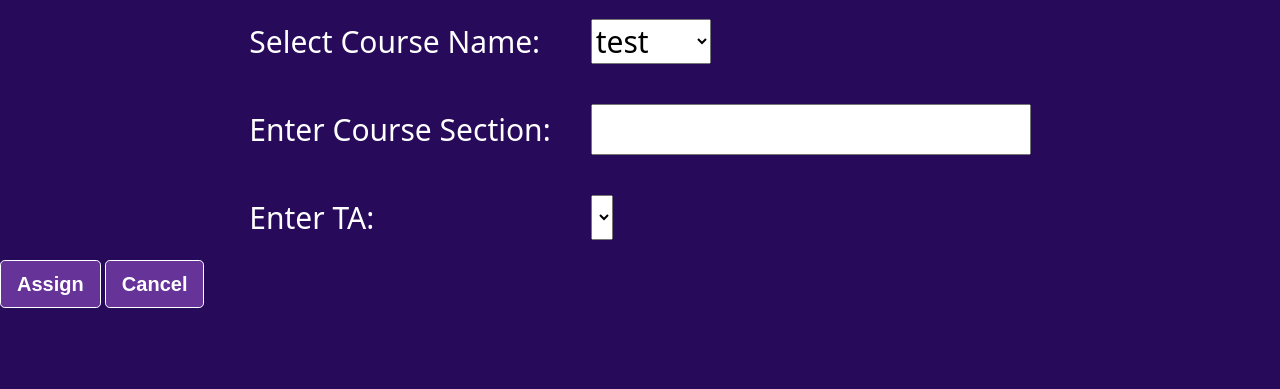
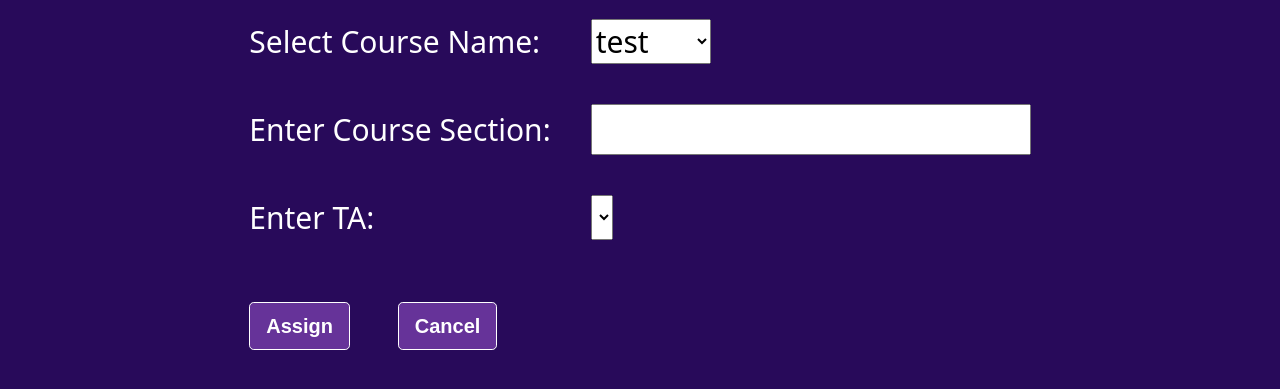
Before and after one commit to jrya99/CS361Repo_1.0, a Django app: page /assignta/ in a window 1280 px wide. Shown: the part 238-627 px from the top of the page. Run offline with Django 4.2, Linux system fonts and the light colour scheme; data comes from the database, SQL or seed files in the repository; lists and menus that the app fills with data are empty.

Commit message:
change buttom button paddings to align with tables

```diff
--- a/static/css/loginstyle.css
+++ b/static/css/loginstyle.css
@@ -89,6 +89,11 @@
 	padding:20px 0px 20px 40px;
 }
 
+.buttomButtons{
+	display: inline-block;
+	padding:20px 40px 20px 0px;
+}
+
 .buttons{
 	background-color: rebeccapurple;
 	border-color:white;
--- a/templates/assignta.html
+++ b/templates/assignta.html
@@ -59,9 +59,13 @@
                     </select>
                 </td>
             </tr>
+            <tr>
+                <td>
+                    <a class="buttomButtons" href="/viewcourse"><input class="btn btn-lg buttons" type="submit" value="Assign"></a>
+                    <div class="buttomButtons"><input class="btn btn-lg buttons" type="button" onclick="history.back()" value="Cancel"></div>
+                </td>
+            </tr>
         </table>
-        <a href="/viewcourse"><input class="btn btn-lg buttons" type="submit" value="Assign"></a>
-        <input class="btn btn-lg buttons" type="button" onclick="history.back()" value="Cancel">
     </form>
     <div class="errorMessage"><p>{{ message }}</p></div>
 </body>
--- a/templates/createcourse.html
+++ b/templates/createcourse.html
@@ -30,7 +30,7 @@
     <div class="tableAdjust">
         <form action="" method="post">
             {% csrf_token %}
-            <div class="table loginTable ">
+            <div class=" loginTable ">
                 <table class="loginTable">
                     <tr>
                         <td>Course Name: </td>
@@ -50,8 +50,8 @@
                     </tr>
                     <tr>
                         <td>
-                                <a class="anchorPadding buttonsCenter" href="/viewcourse"><input class="btn btn-lg buttons" type="submit" value="Create"></a>
-                                <div class="anchorPadding "><input class="btn btn-lg buttons" type="button" onclick="history.back()" value="Cancel"></div>
+                            <a class="buttomButtons" href="/viewcourse"><input class="btn btn-lg buttons" type="submit" value="Create"></a>
+                            <div class="buttomButtons "><input class="btn btn-lg buttons" type="button" onclick="history.back()" value="Cancel"></div>
                         </td>
                     </tr>
                 </table>
--- a/templates/viewmessage.html
+++ b/templates/viewmessage.html
@@ -31,11 +31,9 @@
     <h1 class="header2">Messages</h1>
     <div class="anchorPadding"><a class="btn btn-lg buttons" href="/sendmessage">Send Message</a></div>
 
-
     <div class="users">
         <div class="table">
             <table class="loginTable">
-
                 <tr>
                     <td>From: </td>
                     <td>Subject: </td>
```
Also changed, not shown: templates/assigninstructor.html (+9 -3 lines). Lines whose indentation alone changed are shown as unchanged.
